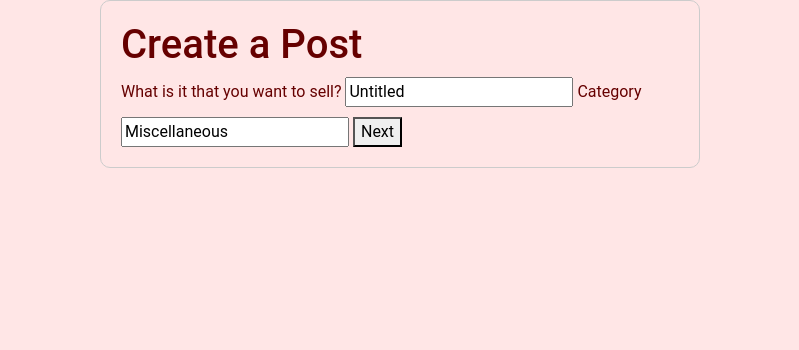
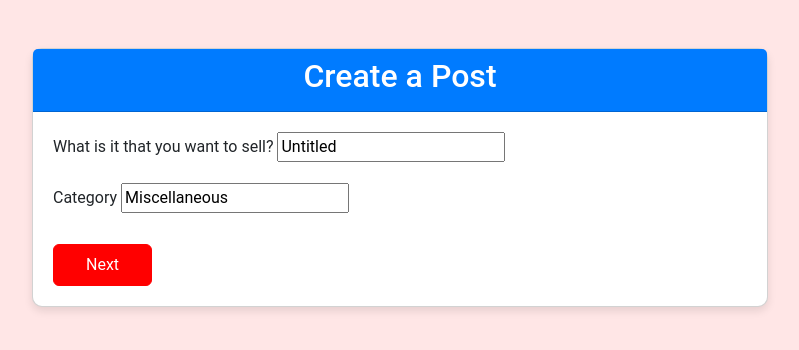
Before and after one commit to D0bledore/django-project, a Django app: page /blog/posts/create/ in a window 1280 px wide. Shown: the part 66-416 px from the top of the page, without its empty margins (240-1039 px from the left). Run offline with Django 5.2, Linux system fonts and the light colour scheme.

Commit message:
Style the create posts page

```diff
--- a/blog/templates/blog/create_post.html
+++ b/blog/templates/blog/create_post.html
@@ -8,49 +8,73 @@
 {% endblock stylesheet %}
 
 {% block content %}
-<div class="container">
-    <h1>Create a Post</h1>
+<div class="container mt-5">
+    <div class="row justify-content-center">
+        <div class="col-md-8">
+            <div class="card">
+                <div class="card-header text-center">
+                    <h2>Create a Post</h2>
+                </div>
+                <div class="card-body">
                     <form method="post" id="createPostForm" data-register-url="{% url 'register' %}" data-is-authenticated="{{ user.is_authenticated }}">
                         {% csrf_token %}
                         <div class="form-step" style="display: block;">
-            <label for="title">What is it that you want to sell?</label>
+                            <div class="mb-3">
+                                <label for="title" class="form-label">What is it that you want to sell?</label>
                                 {{ form.title }}
-            <label for="category">Category</label>
+                            </div>
+                            <div class="mb-3">
+                                <label for="category" class="form-label">Category</label>
                                 {{ form.category }}
-            <button type="button" onclick="nextStep()">Next</button>
+                            </div>
+                            <button type="button" class="btn btn-primary" onclick="nextStep()">Next</button>
                         </div>
                         <div class="form-step" style="display: none;">
-            <label for="condition">What is the condition of the item? (1-10)</label>
+                            <div class="mb-3">
+                                <label for="condition" class="form-label">What is the condition of the item? (1-10)</label>
                                 {{ form.condition }}
-            <button type="button" onclick="nextStep()">Next</button>
+                            </div>
+                            <button type="button" class="btn btn-primary" onclick="nextStep()">Next</button>
                         </div>
                         <div class="form-step" style="display: none;">
-            <label for="content">What are the design features that make the item unique or appealing?</label>
+                            <div class="mb-3">
+                                <label for="content" class="form-label">What are the design features that make the item unique or appealing?</label>
                                 {{ form.content }}
-            <button type="button" onclick="nextStep()">Next</button>
+                            </div>
+                            <button type="button" class="btn btn-primary" onclick="nextStep()">Next</button>
                         </div>
                         <div class="form-step" style="display: none;">
-            <label for="price">What is the price you want to set for the item?</label>
+                            <div class="mb-3">
+                                <label for="price" class="form-label">What is the price you want to set for the item?</label>
                                 {{ form.price }}
-            <button type="button" onclick="nextStep()">Next</button>
+                            </div>
+                            <button type="button" class="btn btn-primary" onclick="nextStep()">Next</button>
                         </div>
                         <div class="form-step" style="display: none;">
-            <label for="sale_handling">How/when would you like to handle the sale?</label>
+                            <div class="mb-3">
+                                <label for="sale_handling" class="form-label">How/when would you like to handle the sale?</label>
                                 {{ form.sale_handling }}
-            <button type="button" onclick="nextStep()">Next</button>
+                            </div>
+                            <button type="button" class="btn btn-primary" onclick="nextStep()">Next</button>
                         </div>
                         {% if not user.is_authenticated %}
                         <div class="form-step" style="display: none;">
+                            <div class="mb-3">
                                 <h3>Guest User Information</h3>
-            <label for="email">Email</label>
-            <input type="email" id="email" name="email" required>
-            <button type="button" onclick="nextStep()">Next</button>
+                                <label for="email" class="form-label">Email</label>
+                                <input type="email" id="email" name="email" class="form-control" required>
+                            </div>
+                            <button type="button" class="btn btn-primary" onclick="nextStep()">Next</button>
                         </div>
                         {% endif %}
                         <div class="form-step" style="display: none;">
-            <button type="submit">Submit</button>
+                            <button type="submit" class="btn btn-success btn-block">Submit</button>
                         </div>
                     </form>
+                </div>
+            </div>
+        </div>
+    </div>
 </div>
 {% endblock content %}
 
--- a/static/css/create_post.css
+++ b/static/css/create_post.css
@@ -1,11 +1,3 @@
-.container {
-    max-width: 600px;
-    margin: 0 auto;
-    padding: 20px;
-    border: 1px solid #ccc;
-    border-radius: 10px;
-}
-
 .form-step:first-child {
     display: block;
 }
@@ -13,3 +5,26 @@
 button {
     margin-top: 10px;
 }
+
+#id_content {
+    width: 100%;
+    height: 200px;
+}
+
+.card {
+    border-radius: 10px;
+    box-shadow: 0 4px 8px rgba(0, 0, 0, 0.1);
+}
+
+.card-header {
+    background-color: #007bff;
+    color: white;
+}
+
+.card-body {
+    padding: 20px;
+}
+
+.btn-block {
+    width: 100%;
+}
```
Lines whose indentation alone changed are shown as unchanged.
